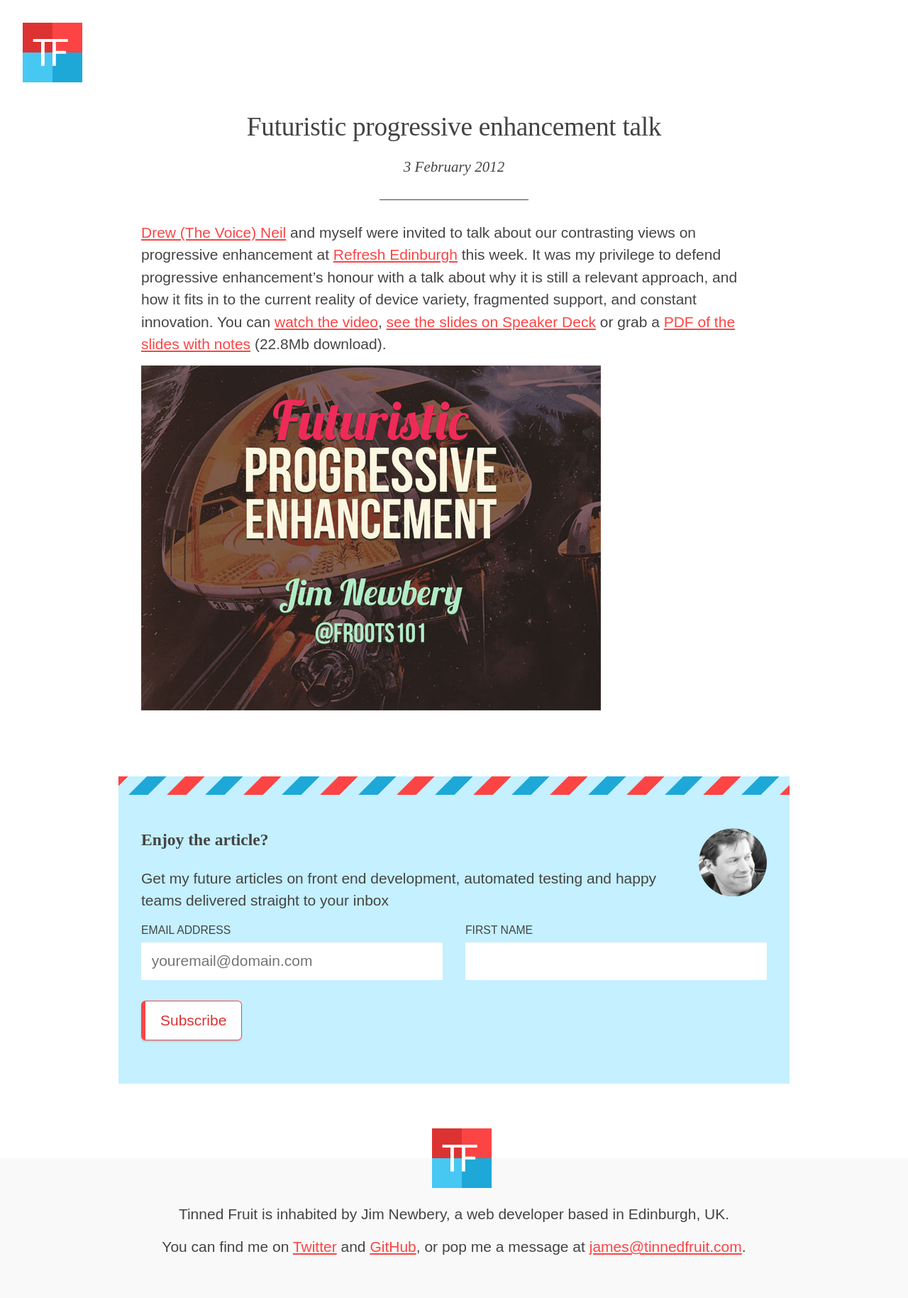
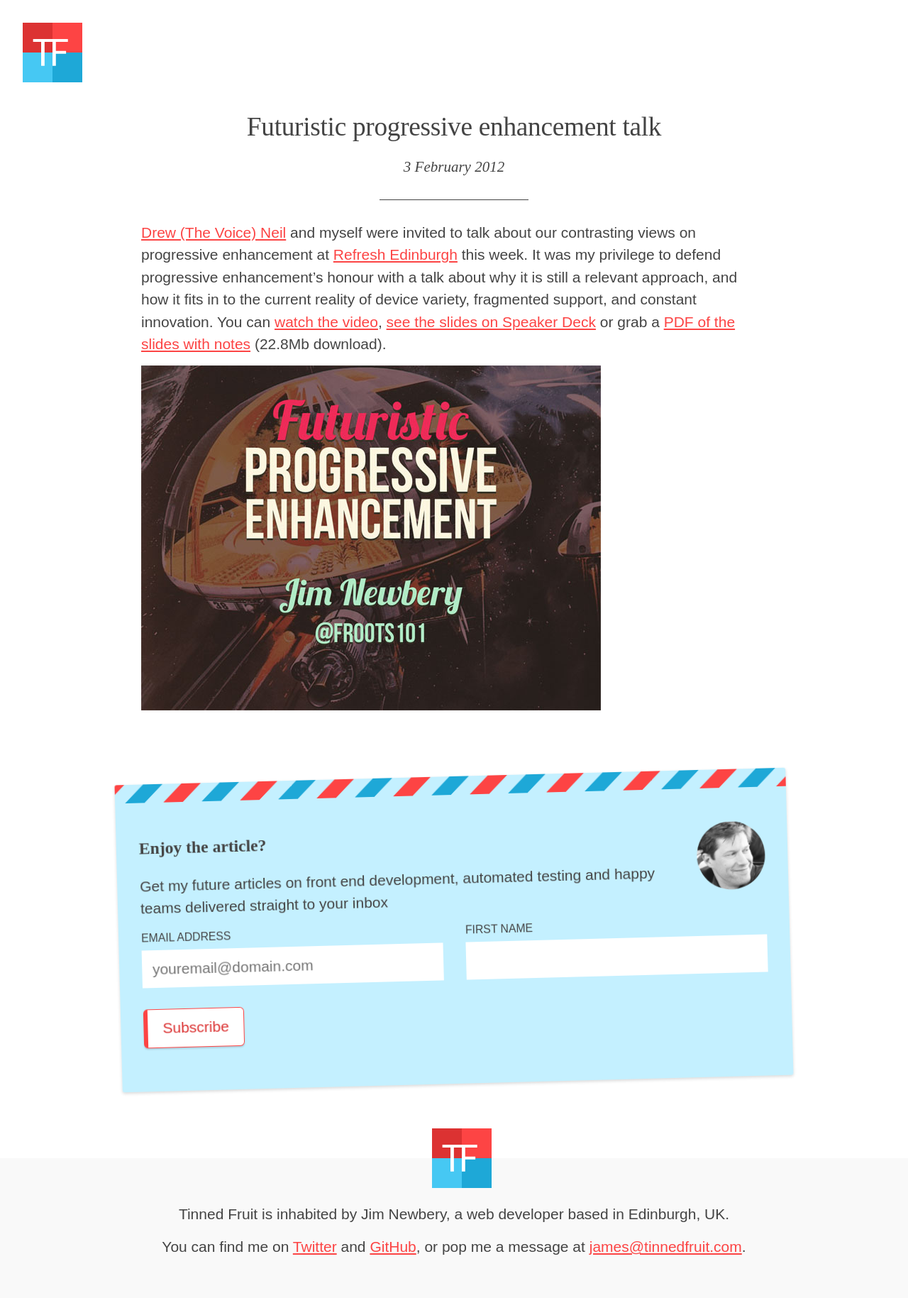
Before and after one commit to froots/froots.github.io, a Jekyll site: the page built from _posts/2012-02-03-futuristic-progressive-enhancement-talk.md, in a window 1280 px wide. Shown: the whole page at 71% size. Built offline with Jekyll 4.4.1, drawn with Linux system fonts in a browser that asks for light colours.

Commit message:
Little bit of quirk on the signup form

```diff
--- a/_sass/main/_newsletter-signup.scss
+++ b/_sass/main/_newsletter-signup.scss
@@ -9,6 +9,13 @@
     margin-right: -$page-gutter;
     padding-left: $page-gutter;
     padding-right: $page-gutter;
+  }
+
+  @include full {
+    transform: rotate(-1.5deg);
+    -webkit-backface-visibility: hidden;
+    box-shadow: 0 2px 4px 0 rgba(0, 0, 0, .15);
+    border-radius: 3px;
   }
 }
 
--- a/_sass/main/_vars.scss
+++ b/_sass/main/_vars.scss
@@ -33,4 +33,4 @@ $base-line-height: 1.5;
 
 $mq-bigphone: 400px;
 $mq-tablet: 640px;
-$mq-full: $container-max-width;
+$mq-full: 800px;
```
